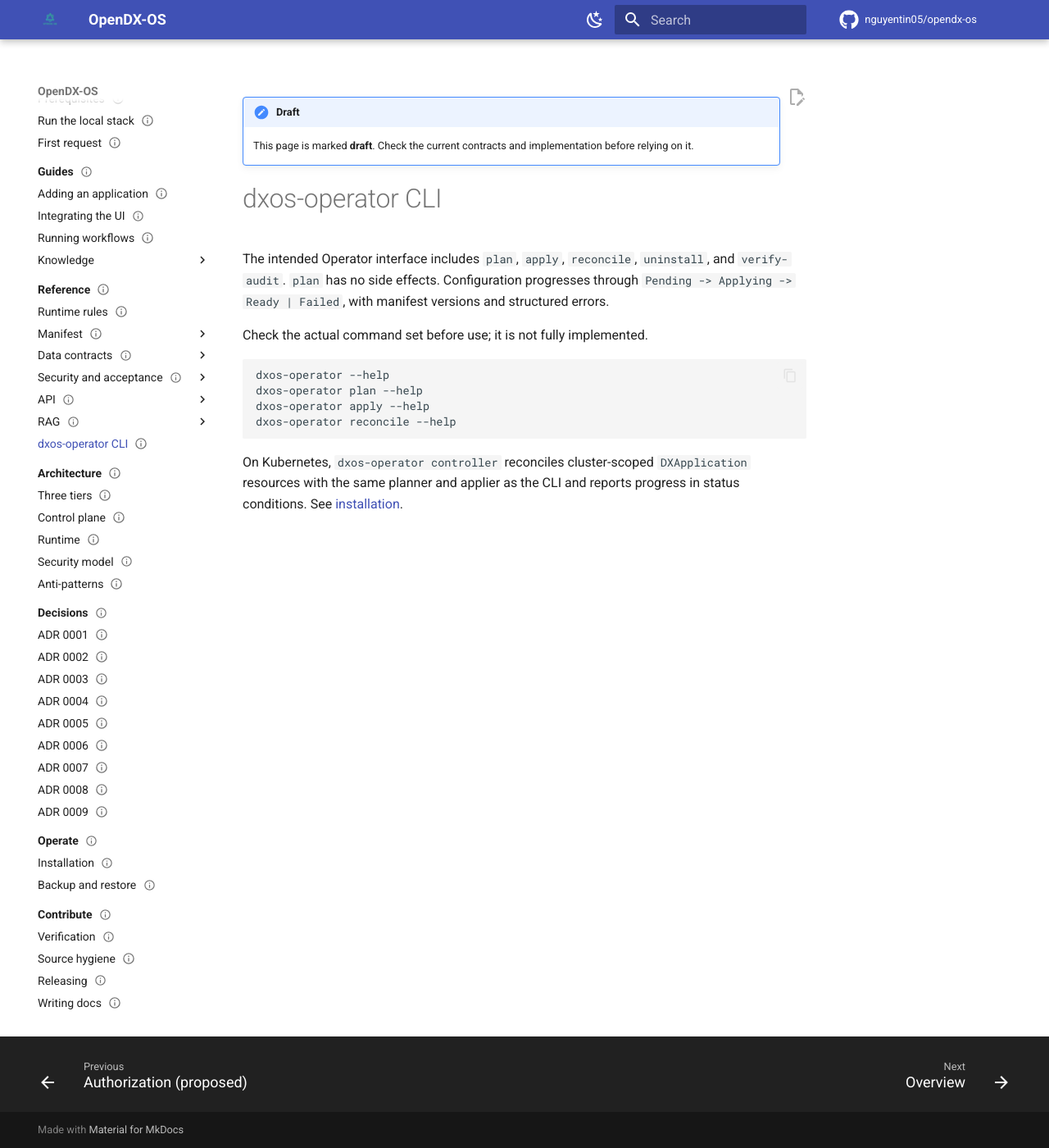
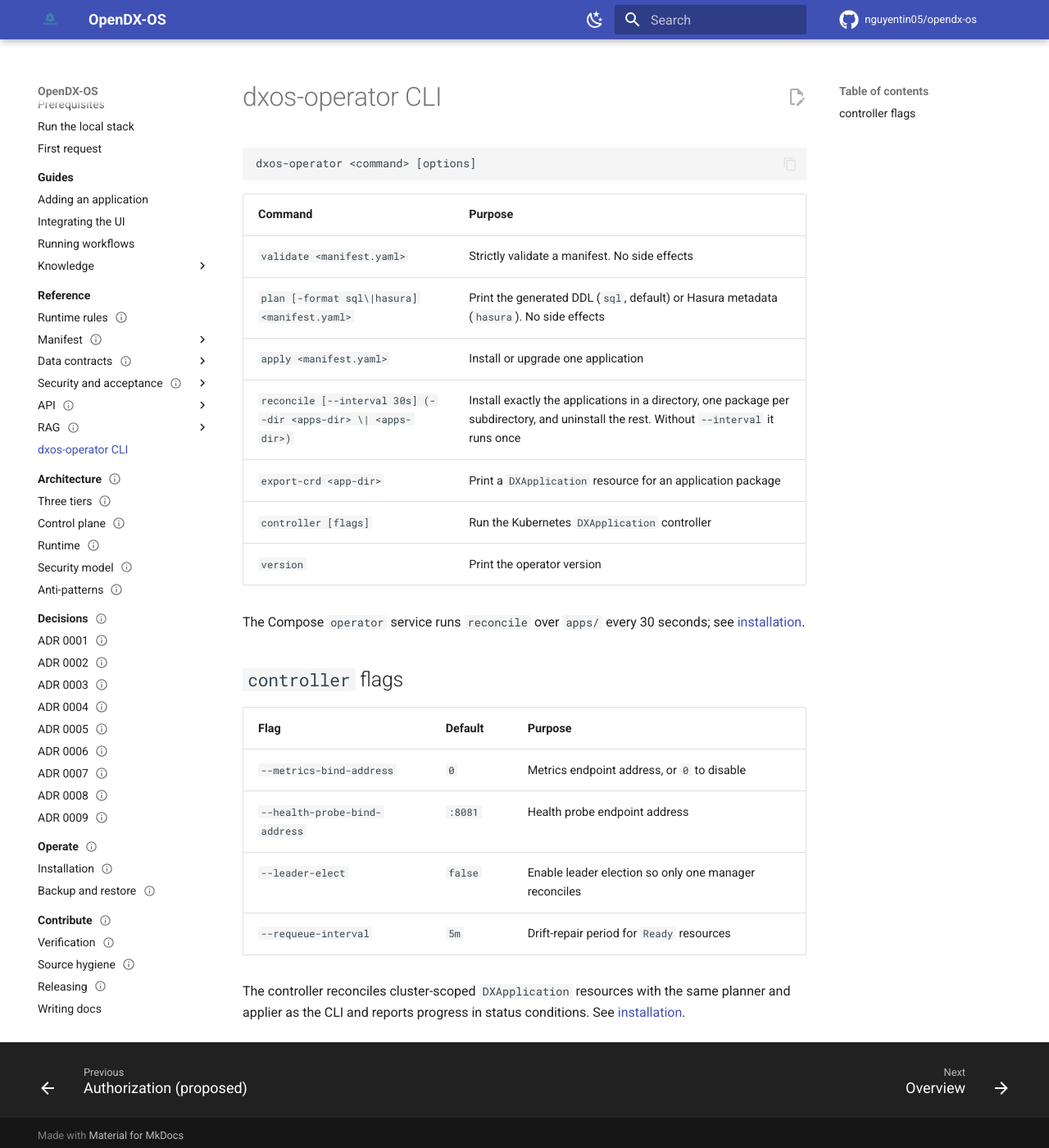
Before and after one commit to nguyentin05/opendx-os, an MkDocs documentation site: the page built from docs/reference/cli/dxos-operator.md, in a window 1280 px wide and 1400 px high. Shown: the whole window at 82% size. Built offline with MkDocs 1.6.1 and Material for MkDocs 9.7.7, drawn with Linux system fonts in a browser that asks for light colours; comment, search, counter and statistics services are not loaded.

Commit message:
docs: document the real operator CLI and remove stray status markers
Replace the intended dxos-operator CLI (uninstall, verify-audit) with the
commands and controller flags the binary implements, and mark that page
and the Get started overview as active, so neither shows a Draft banner.

Material renders its own navigation icon for any front matter status, so
every page showed an info icon. The banner hook now consumes the key after
reading it; Draft and Proposed banners still render.

````diff
--- a/docs/get-started/index.md
+++ b/docs/get-started/index.md
@@ -3,7 +3,7 @@ title: Get started
 description: Run OpenDX-OS locally and complete a first business flow.
 diataxis: tutorial
 audience: [evaluator, operator]
-status: draft
+status: active
 owner: platform
 last_reviewed: 2026-11-16
 ---
--- a/docs/reference/cli/dxos-operator.md
+++ b/docs/reference/cli/dxos-operator.md
@@ -1,30 +1,41 @@
 ---
 title: dxos-operator CLI
-description: Commands for planning, installing, reconciling, and verifying applications.
+description: Commands for validating, planning, installing, and reconciling applications.
 diataxis: reference
 audience: [operator, platform-developer]
-status: draft
+status: active
 owner: platform
 last_reviewed: 2026-11-16
 ---
 
 # dxos-operator CLI
 
-The intended Operator interface includes `plan`, `apply`, `reconcile`, `uninstall`,
-and `verify-audit`. `plan` has no side effects. Configuration progresses through
-`Pending -> Applying -> Ready | Failed`, with manifest versions and structured
-errors.
-
-Check the actual command set before use; it is not fully implemented.
-
-```bash
-dxos-operator --help
-dxos-operator plan --help
-dxos-operator apply --help
-dxos-operator reconcile --help
+```text
+dxos-operator <command> [options]
 ```
 
-On Kubernetes, `dxos-operator controller` reconciles cluster-scoped
-`DXApplication` resources with the same planner and applier as the CLI and reports
-progress in status conditions. See
+| Command | Purpose |
+| --- | --- |
+| `validate <manifest.yaml>` | Strictly validate a manifest. No side effects |
+| `plan [-format sql\|hasura] <manifest.yaml>` | Print the generated DDL (`sql`, default) or Hasura metadata (`hasura`). No side effects |
+| `apply <manifest.yaml>` | Install or upgrade one application |
+| `reconcile [--interval 30s] (--dir <apps-dir> \| <apps-dir>)` | Install exactly the applications in a directory, one package per subdirectory, and uninstall the rest. Without `--interval` it runs once |
+| `export-crd <app-dir>` | Print a `DXApplication` resource for an application package |
+| `controller [flags]` | Run the Kubernetes `DXApplication` controller |
+| `version` | Print the operator version |
+
+The Compose `operator` service runs `reconcile` over `apps/` every 30 seconds; see
+[installation](../../operations/installation.md).
+
+## `controller` flags
+
+| Flag | Default | Purpose |
+| --- | --- | --- |
+| `--metrics-bind-address` | `0` | Metrics endpoint address, or `0` to disable |
+| `--health-probe-bind-address` | `:8081` | Health probe endpoint address |
+| `--leader-elect` | `false` | Enable leader election so only one manager reconciles |
+| `--requeue-interval` | `5m` | Drift-repair period for `Ready` resources |
+
+The controller reconciles cluster-scoped `DXApplication` resources with the same
+planner and applier as the CLI and reports progress in status conditions. See
 [installation](../../operations/installation.md#kubernetes-operator-development-cluster).
--- a/docs/status_banner.py
+++ b/docs/status_banner.py
@@ -17,7 +17,8 @@ STATUS = {
 
 def on_page_markdown(markdown, page, config, files):
     meta = page.meta or {}
-    status = meta.get("status")
+    # Material shows its own nav icon for any `status`; the banner replaces it.
+    status = meta.pop("status", None)
     if status not in STATUS:
         return markdown
 
````
